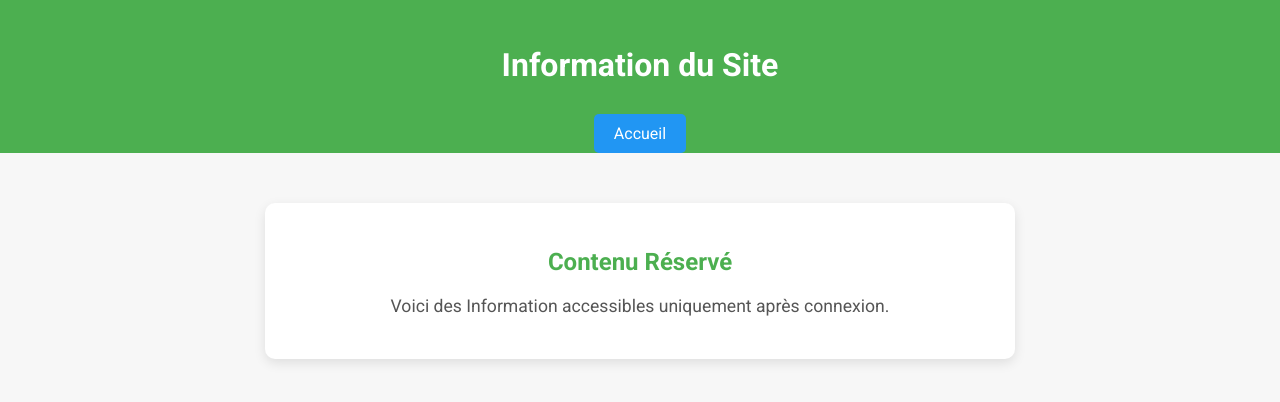
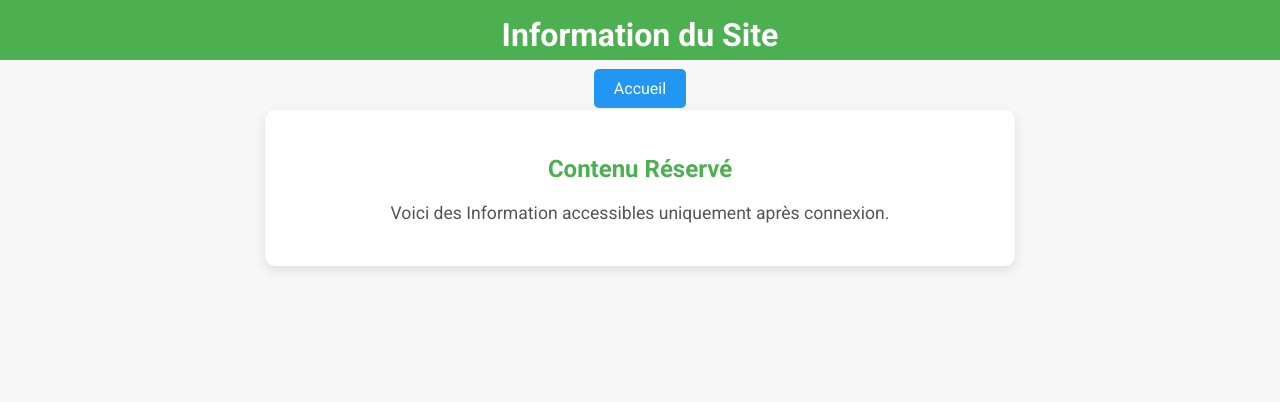
Before and after one commit to MouDevKIEND226/WELCOME, a plain HTML site: page infos.html in a window 1280 px wide. Drawn offline with Linux system fonts and the light colour scheme.

Commit message:
réglement de dimension page infos

```diff
--- a/css/infos.css
+++ b/css/infos.css
@@ -13,9 +13,17 @@ header {
   padding: 25px 20px;
 
 }
+.header-content {
+     height: 10px;
+    display: flex; /* Utilisez Flexbox pour aligner le contenu à l'intérieur */
+    flex-direction: column; /* J'ai ajouté cette ligne pour empiler le contenu */
+    align-items: center; /* J'ai ajouté cette ligne pour centrer horizontalement */
+    justify-content: center; /* J'ai ajouté cette ligne pour centrer verticalement */
+
+}
 
 header h1 {
-  margin-bottom: 15px;
+  margin-bottom: 0;
 
 }
 
```
